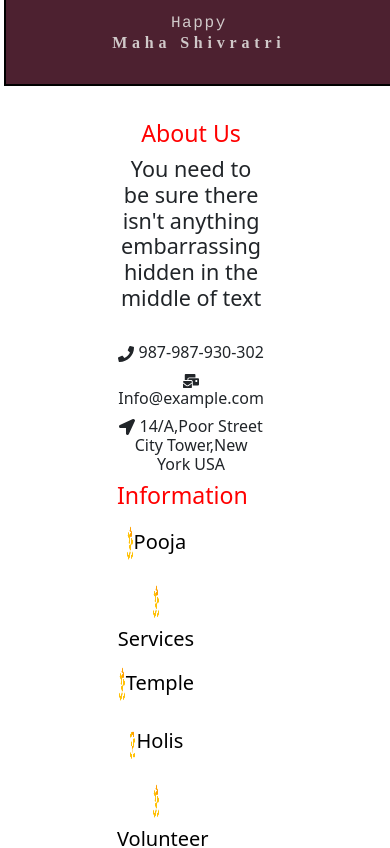
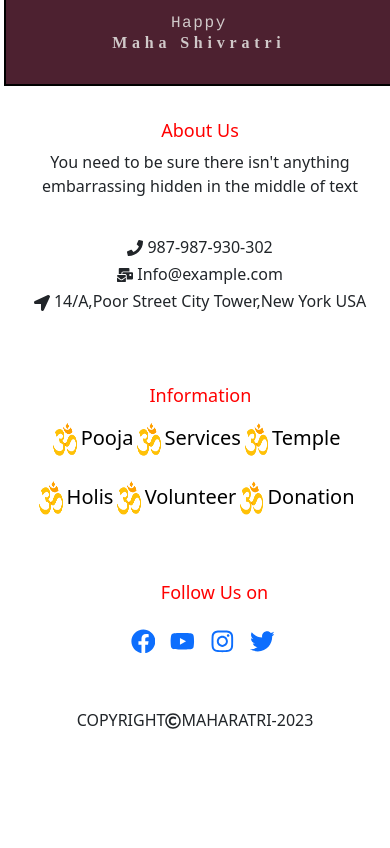
Before and after one commit to Viren-hub/Temple2023, a React (Create React App) app: page / in a window 390 px wide. Shown: the part 4840-5688 px from the top of the page. After the commit the page ends 5593 px from the top, so only its background shows below. Built offline with nearby package versions, Linux system fonts and the light colour scheme.

Commit message:
Footer Responsivness

```diff
--- a/src/Components/Footer/Footer.css
+++ b/src/Components/Footer/Footer.css
@@ -1,84 +1,157 @@
-.footer1{
+.footer1 {
     width: 100vw;
     min-height: 60vh;
     background-color: white;
     display: flex;
     justify-content: center;
     align-items: center;
+    background-color: 2px solid brown;
 
 }
-.f1{
+
+.f1 {
     height: 100%;
     width: 38vw;
     /* background-color: aqua; */
 
 
 }
-.h3{
+
+.h3 {
     color: red;
 }
-.f2{
+
+.f2 {
     height: 100%;
     width: 20vw;
-    background-color: white;
+    /* background-color:darkblue; */
     display: block;
     /* text-align: center; */
     /* padding: px 0px; */
 }
-.f2 a{
+
+.f2 a {
     text-decoration: none;
     color: black;
     padding-top: 30px;
 }
-.f2 a:hover{
-    color:blueviolet;
+
+.f2 a:hover {
+    color: blueviolet;
 
 }
-.f2h3{
+
+.f2h3 {
     color: red;
     text-align: left;
 }
-.f2 img{
+
+.f2 img {
     height: 6vh;
     width: 2vw;
 
 }
-.f3{
+
+.f3 {
     height: 100%;
     width: 30vw;
     /* background-color:  royalblue; */
     padding: 40px 0px;
     text-align: center;
 }
-.f31{
+
+.f31 {
     display: flex;
     justify-content: center;
     align-items: center;
     margin-top: 20px;
 }
-.f3 a{
+
+.f3 a {
     /* text-decoration: none; */
     /* color: pink; */
     padding-left: 15px;
 }
-.f3 a:hover{
+
+.f3 a:hover {
     color: red;
 }
-.f3h2{
+
+.f3h2 {
     color: red;
 }
-.cpr{
+
+.cpr {
     height: 5vh;
     width: 100%;
     /* background-color: red; */
     text-align: center;
 }
+
 @media only screen and (max-width: 1000px) {
 
-  .footer1{
-    display: block;
-    text-align: center;
-    padding-left: 30vw;
+    .footer1 {
 
-  }
+        text-align: center;
+        display: flex;
+
+        flex-direction: column;
+        /* border: 2px solid cornflowerblue; */
+    }
+
+    .f1 {
+        width: 90vw;
+        height: 30vh;
+        padding-left: 10px;
+
+    }
+
+    .f1 p {
+        text-align: center;
+    }
+
+    .h3 {
+        font-size: large;
+    }
+
+    .f2 {
+
+        padding-top: 12px;
+        width: 90vw;
+        height: 20vh;
+
+
+        /* background-color: blueviolet; */
+    }
+
+    .f2 h5 {
+        display: flex;
+        display: inline-block;
+
+        /* padding: 12px; */
+        justify-content: space-evenly;
+    }
+
+    .f2h3 {
+
+        font-size: large;
+        padding-left: 130px;
+    }
+
+    .f3h2 {
+        width: 100vw;
+        font-size: large;
+
+    }
+
+    .f2 img {
+        width: 8vw;
+    }
+
+    .f3 {
+        height: 20vh;
+        width: 90vw;
+
+        /* background-color: cornflowerblue; */
+    }
 }
--- a/src/Components/Footer/Footer.js
+++ b/src/Components/Footer/Footer.js
@@ -9,7 +9,7 @@ export default function Footer() {
         <div className='f1'>
 
           <h3 className='h3'>About Us</h3>
-          <h4>You need to be sure there isn't anything embarrassing hidden in the middle of text</h4><br></br>
+          <p>You need to be sure there isn't anything embarrassing hidden in the middle of text</p><br></br>
           <h6><FaPhone/> 987-987-930-302</h6>
           <h6><FaMailBulk/> Info@example.com</h6>
           <h6><FaLocationArrow/> 14/A,Poor Street City Tower,New York USA</h6>
```
